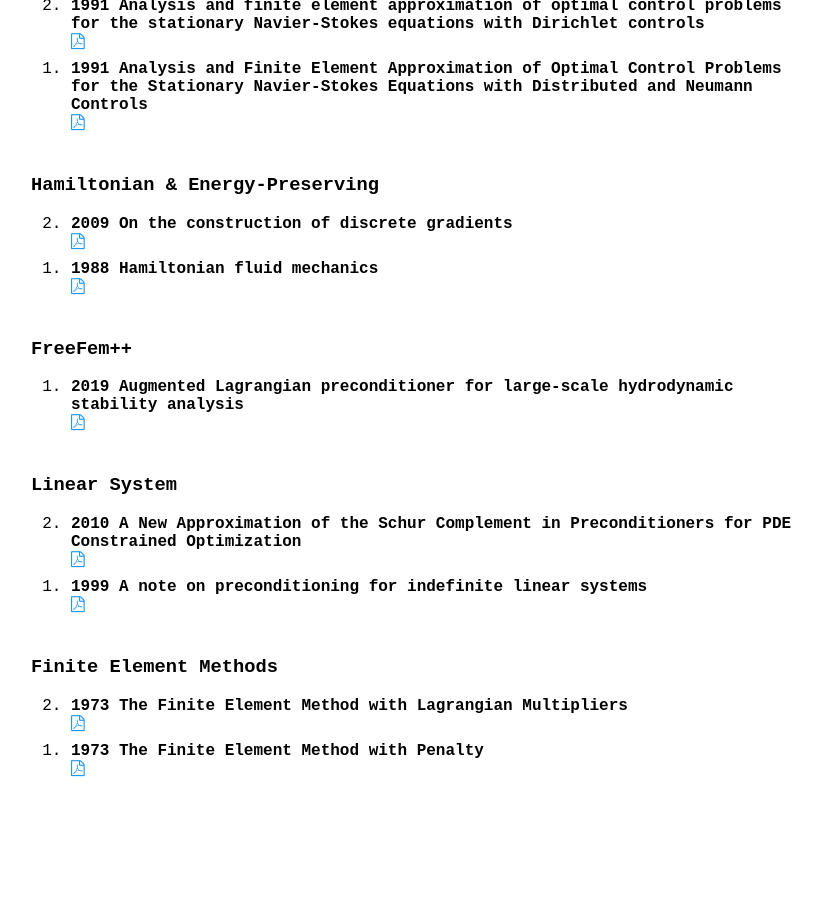
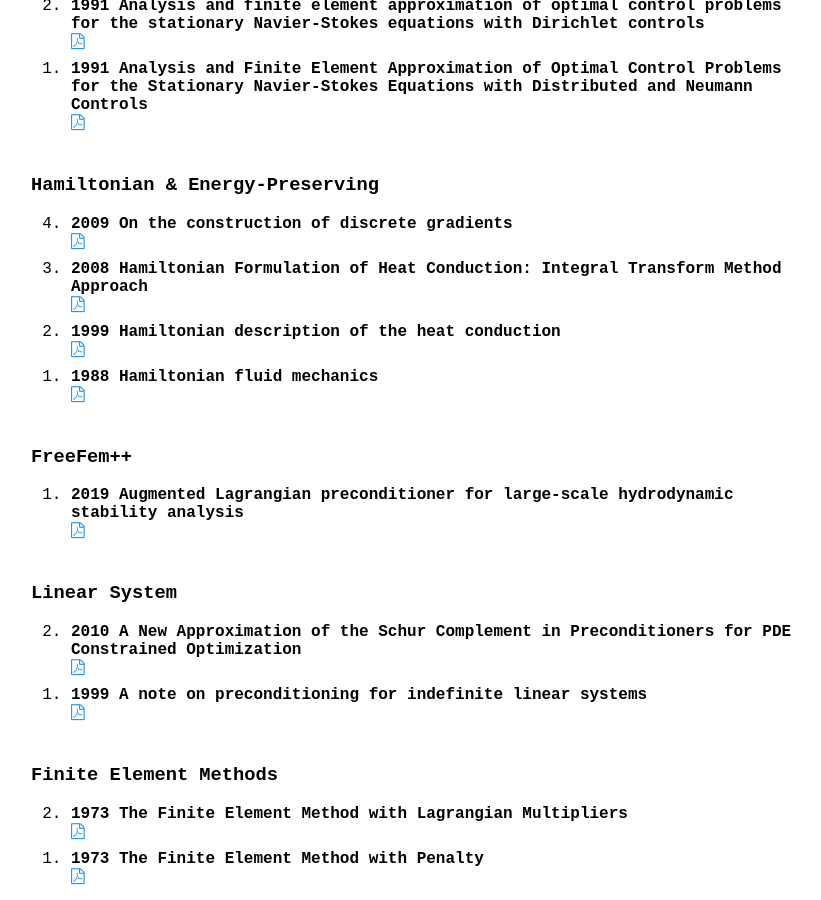
Before and after one commit to yongxingwang/yongxingwang.github.io, a Jekyll site: the page built from publication.html, in a window 1280 px wide and 900 px high, scrolled down 1175 px. Shown: the whole window, without its empty margins (219-1040 px from the left). Built offline with Jekyll 4.4.1, drawn with Linux system fonts in a browser that asks for light colours; some web fonts are replaced; before the commit the page ends 2035 px from its top, so only the background shows below that.

Commit message:
Update publication.html

```diff
--- a/publication.html
+++ b/publication.html
@@ -113,9 +113,19 @@ title: publication
         <h1>Hamiltonian & Energy-Preserving </h1>
         </header>
         <ol class="pub" reversed>
+
+
             <li>
                 <span class="ptitle">2009 On the construction of discrete gradients</span>
                 <a href="assets/pdf/2009DiscreteGradient.pdf"><i class="icon-file-pdf-o" aria-hidden="true"><span class="sr">PDF</span></i></a></span>
+            </li>
+            <li>
+                <span class="ptitle">2008 Hamiltonian Formulation of Heat Conduction: Integral Transform Method Approach </span>
+                <a href="assets/pdf/HamiltonianHeat2008.pdf"><i class="icon-file-pdf-o" aria-hidden="true"><span class="sr">PDF</span></i></a></span>
+            </li>
+            <li>
+                <span class="ptitle">1999 Hamiltonian description of the heat conduction </span>
+                <a href="assets/pdf/HamHeat1999.pdf"><i class="icon-file-pdf-o" aria-hidden="true"><span class="sr">PDF</span></i></a></span>
             </li>
             <li>
                 <span class="ptitle">1988 Hamiltonian fluid mechanics </span>
```
